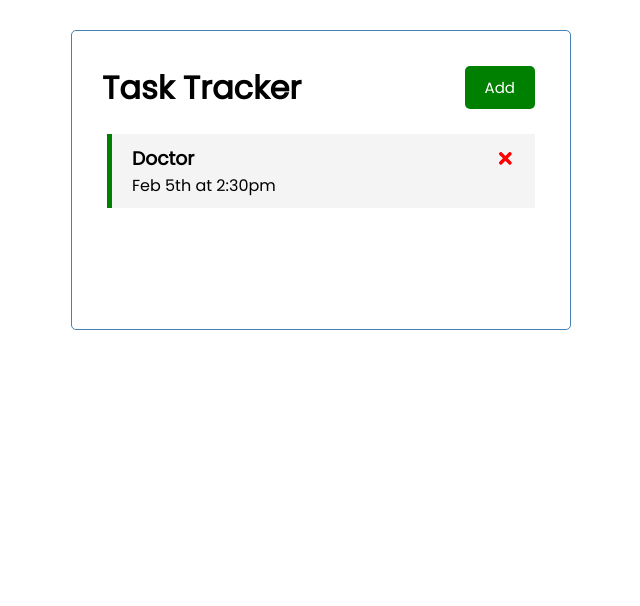
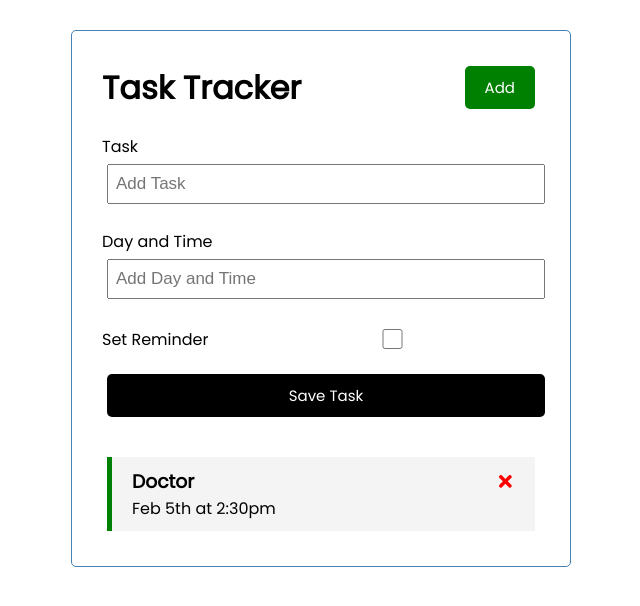
Before and after one commit to petitoff/react-task-tracker, a React (Create React App) app: page / in a window 1280 px wide. Shown: the top 606 px of the page, without its empty margins (319-959 px from the left). Built offline with nearby package versions, Linux system fonts and the light colour scheme.

Commit message:
Catch user input into variables.

```diff
--- a/src/App.js
+++ b/src/App.js
@@ -1,6 +1,7 @@
 import Header from "./components/Header";
 import Tasks from "./components/Tasks";
 import { useState } from "react"
+import AddTask from "./components/AddTask";
 
 const App = () => {
   const [tasks, setTask] = useState([{
@@ -24,6 +25,7 @@
   return (
     <div className="container">
       <Header />
+      <AddTask />
       {tasks.length > 0 ? <Tasks tasks={tasks} onDelete={deleteTask} onToggle={toggleReminder} /> : 'No Task'}
     </div>
   );
```
